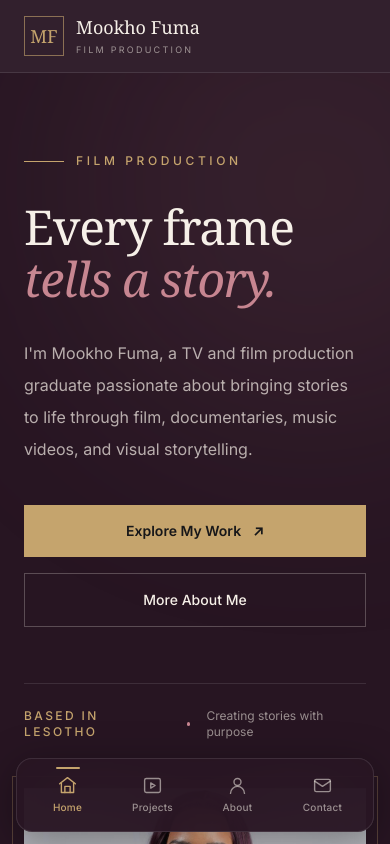
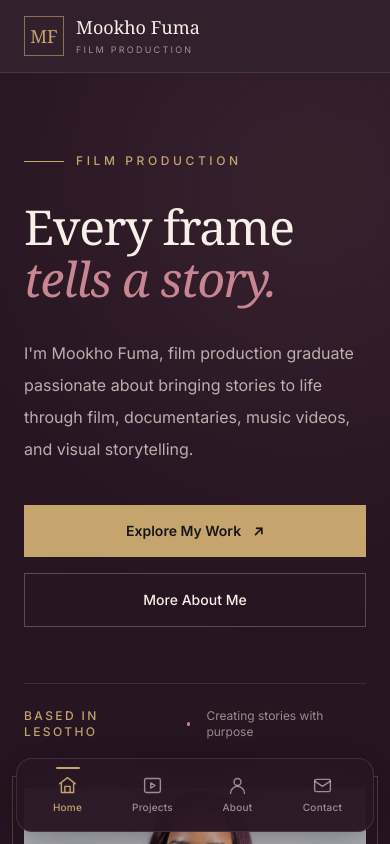
Before and after one commit to Fuma1322/cassyfuma, a Next.js app: page / in a window 390 px wide. Shown: the top 844 px of the page. Built offline with nearby package versions, Linux system fonts and the light colour scheme.

Commit message:
add: Mobile dock for mobile users

```diff
--- a/app/(front)/about/page.tsx
+++ b/app/(front)/about/page.tsx
@@ -4,7 +4,7 @@ import AboutContent from '@/components/frontend/AboutContent';
 export const metadata: Metadata = {
   title: 'About Mookho Fuma | Film Production',
   description:
-    'Learn about Mookho Fuma, her TV and film production education, creative interests, and approach to visual storytelling.',
+    'Learn about Mookho Fuma, her film production education, creative interests, and approach to visual storytelling.',
 };
 
 export default function AboutPage() {
--- a/app/layout.tsx
+++ b/app/layout.tsx
@@ -18,11 +18,10 @@ const poppins = Poppins({
 });
 
 export const metadata: Metadata = {
-  title: "Mookho Fuma | Film & TV Production",
+  title: 'Mookho Fuma | Film Production',
   description:
-    "Explore the film, television, documentary, and creative production portfolio of Mookho Fuma.",
+    'Explore the film, television, documentary, and creative production portfolio of Mookho Fuma.',
 };
-
 
 export default function RootLayout({
   children,
--- a/components/frontend/Hero.tsx
+++ b/components/frontend/Hero.tsx
@@ -26,8 +26,8 @@ export default function Hero() {
           </h1>
 
           <p className="mt-8 max-w-lg text-base leading-8 text-[#F6F0E8]/70 sm:text-lg">
-            I&apos;m Mookho Fuma, a TV and film production graduate passionate about bringing
-            stories to life through film, documentaries, music videos, and visual storytelling.
+            I&apos;m Mookho Fuma, film production graduate passionate about bringing stories to life
+            through film, documentaries, music videos, and visual storytelling.
           </p>
 
           <div className="mt-10 flex flex-col gap-4 sm:flex-row">
```
